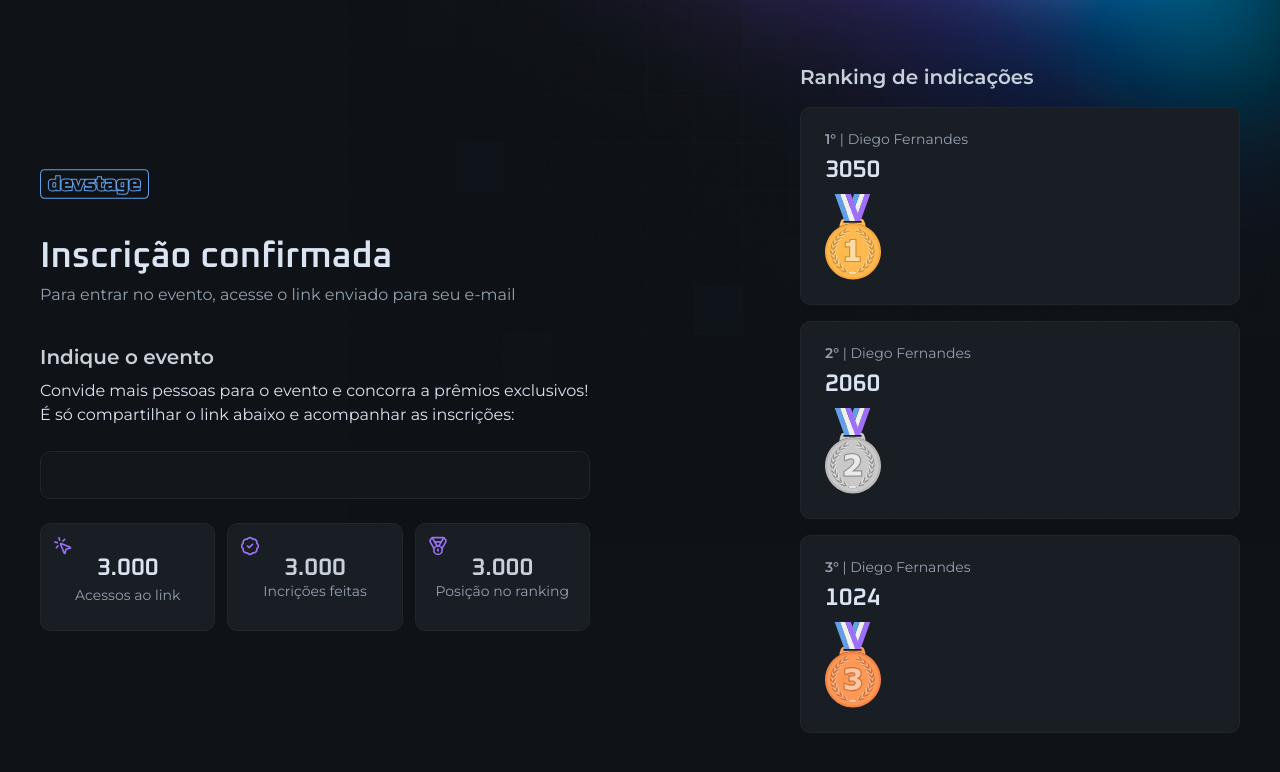
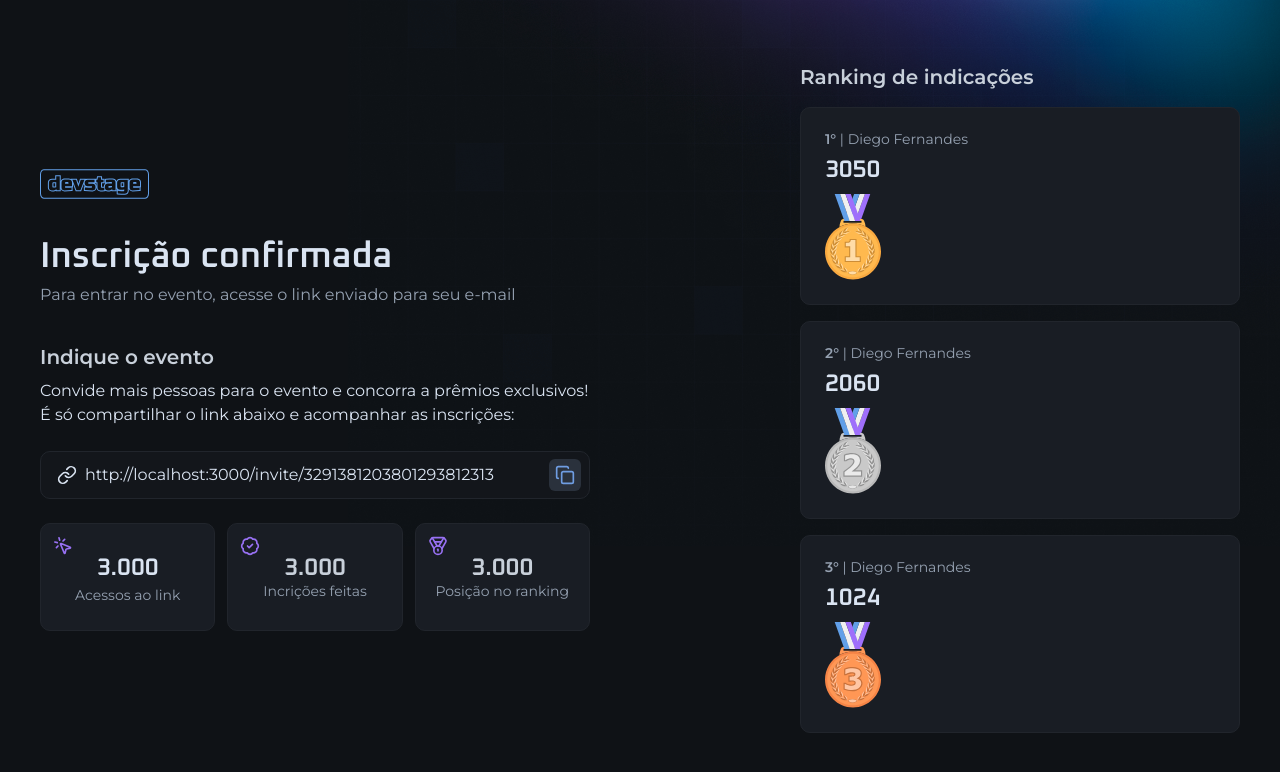
Before and after one commit to Isa-codelab/web, a Next.js app: page /invite in a window 1280 px wide. Shown: the top 772 px of the page. Built offline with nearby package versions, Linux system fonts and the light colour scheme.

Commit message:
fix: render link and icon in inputField and IconButton

```diff
--- a/src/components/icon-button.tsx
+++ b/src/components/icon-button.tsx
@@ -1,13 +1,16 @@
-import type { ComponentProps, ReactNode } from 'react'
-interface IconButtonProps extends ComponentProps<'button'> {
-  children: ReactNode
+import { type ComponentProps, ReactNode } from 'react'
+
+import { twMerge } from 'tailwind-merge'
+interface IconButtonProps extends ComponentProps<'button'> {}
+
+export function IconButton({ className, ...props }: IconButtonProps) {
+    return (
+        <button
+            className={twMerge(
+                'p-1.5 bg-gray-500 text-blue rounded-md cursor-pointer transition-colors duration-300 hover:bg-blue hover:text-gray-900',
+                className
+            )}
+            {...props}
+        />
+    )
 }
-
-export function IconButton(props: IconButtonProps) {
-  return (
-    // biome-ignore lint/a11y/useButtonType: <explanation>
-    <button className="p-1.5 bg-gray-500 text-blue rounded-md cursor-pointer transition-colors duration-300 hover:bg-blue hover:text-gray-900">
-      {props.children}
-    </button>
-  )
-}
--- a/src/components/input.tsx
+++ b/src/components/input.tsx
@@ -1,7 +1,7 @@
 import { Mail } from 'lucide-react'
 import type { ComponentProps } from 'react'
 
-interface InputRootProps extends ComponentProps<'input'> {
+interface InputRootProps extends ComponentProps<'div'> {
     error?: boolean
 }
 
@@ -10,16 +10,17 @@ export function InputRoot({ error = false, ...props }: InputRootProps) {
         <div
             data-error={error}
             className="data-[error=true]:border-danger group bg-gray-800 h-12 border border-gray-600 rounded-xl px-4 flex items-center gap-2"
+            {...props}
         />
     )
 }
 
 interface InputIconProps extends ComponentProps<'span'> {}
 
-export function InputIcon(props: InputIconProps) {
+export function InputIcon({ ...props }: InputIconProps) {
     return (
         <span
-      className="text-gray-400 group-focus-within:text-gray-100 group-[&:not(:has(input:placeholder-shown))]:text-gray-100 group-data[error=true]:text-danger"
+            className="text-gray-400 group-focus-within:text-gray-100 group-[&:not(:has(input:placeholder-shown))]:text-gray-100 group-data-[error=true]:text-danger"
             {...props}
         />
     )
@@ -28,5 +29,7 @@ export function InputIcon(props: InputIconProps) {
 interface InputFieldProps extends ComponentProps<'input'> {}
 
 export function InputField({ ...props }: InputFieldProps) {
-  return <input className="flex-1 outline-0 placeholder-gray-400" {...props} />
+    return (
+        <input className="flex-1 outline-0 placeholder-gray-400" {...props} />
+    )
 }
```
Lines whose indentation alone changed are shown as unchanged.
